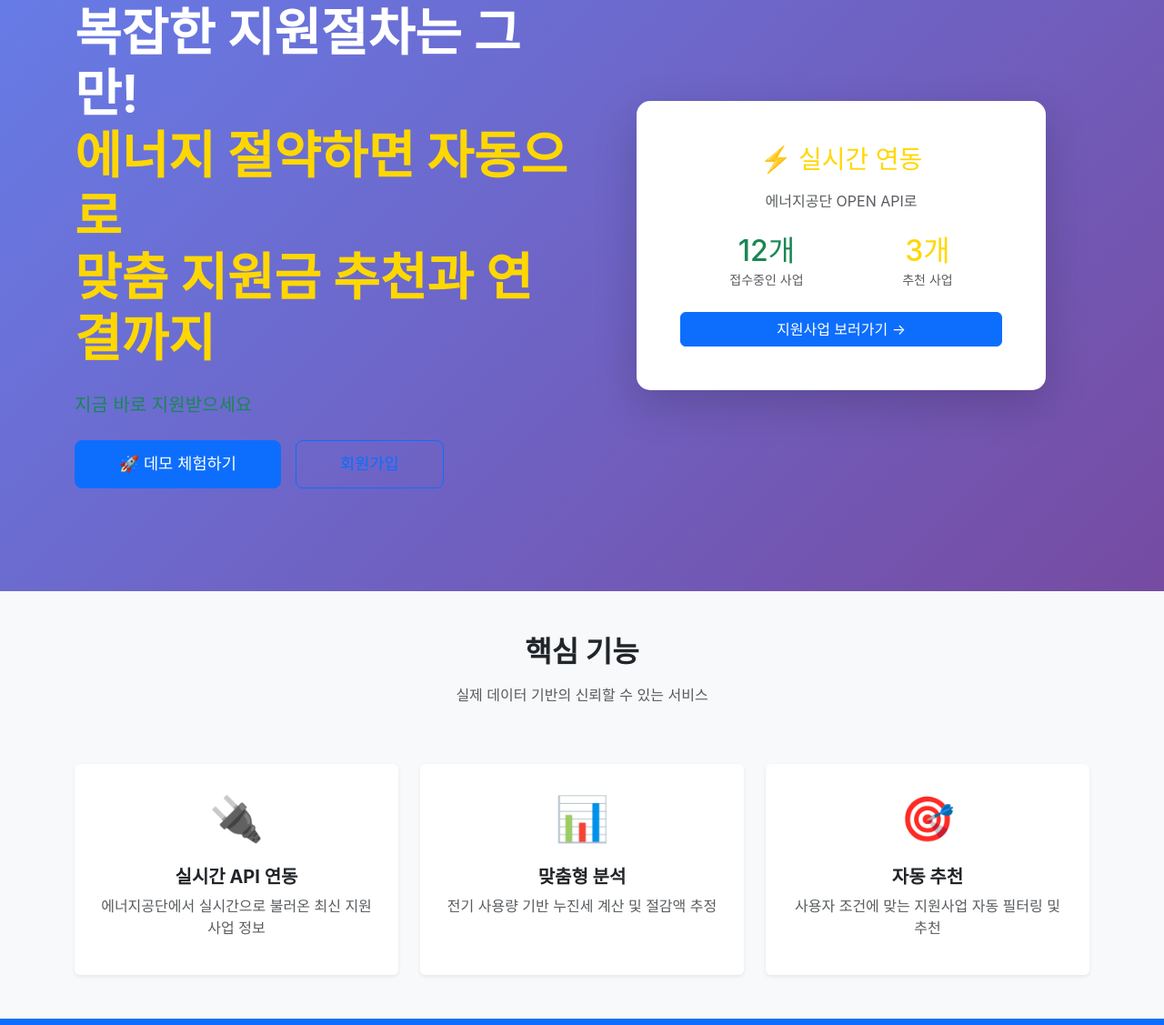
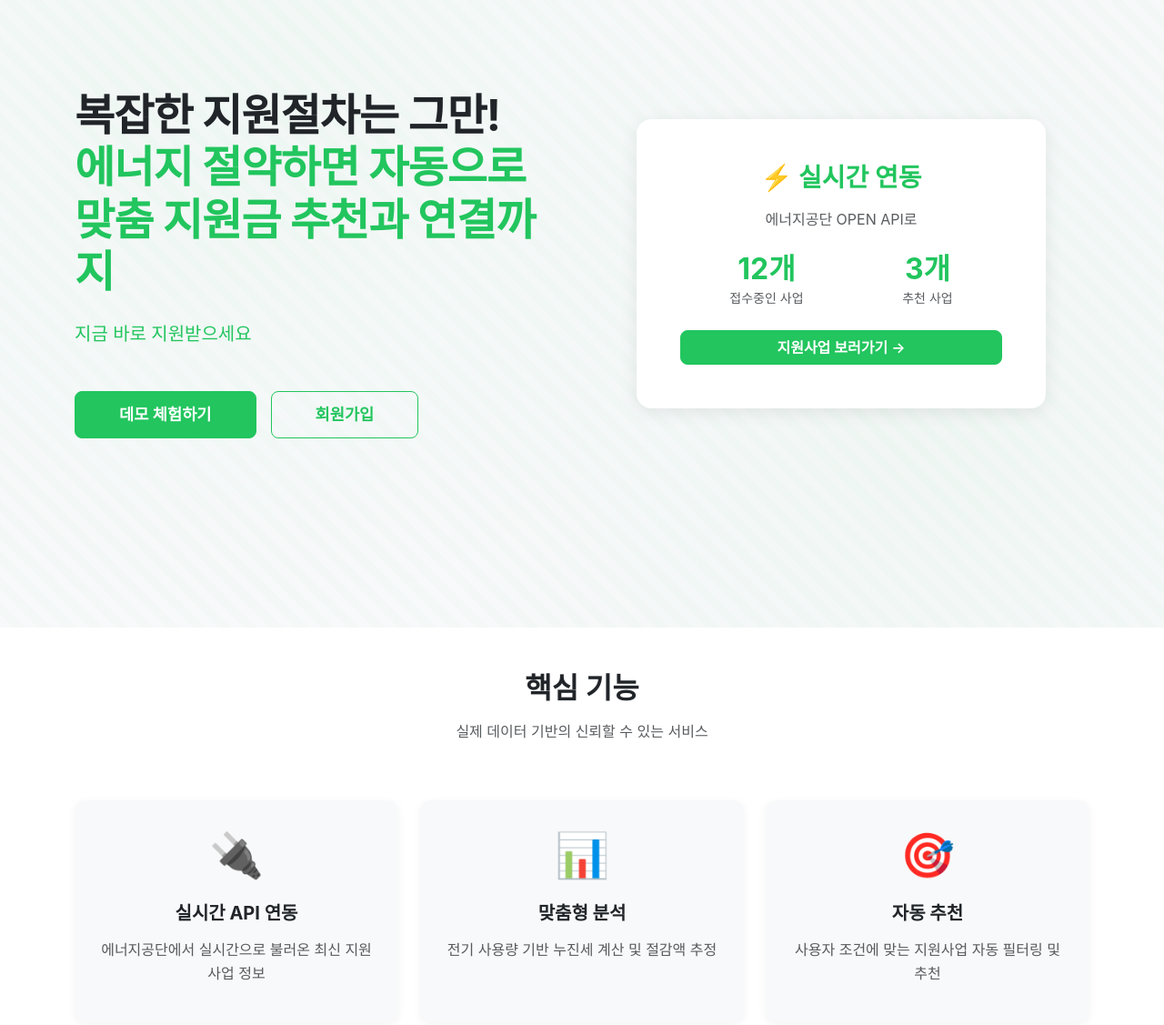
Before and after one commit to kimdain0222/energy_final, a website: page frontend/index.html in a window 1280 px wide. Shown: the part 172-1299 px from the top of the page at 91% size. Drawn offline with nearby package versions, Linux system fonts and the light colour scheme.

Commit message:
메인 페이지 ui변경

```diff
--- a/frontend/css/style.css
+++ b/frontend/css/style.css
@@ -12,17 +12,36 @@ body {
 
 /* 히어로 섹션 */
 .hero-section {
-    background: linear-gradient(135deg, #667eea 0%, #764ba2 100%);
-    color: white;
-    padding: 80px 0;
+    background: #f8f9fa;
+    background-image:
+        radial-gradient(circle at 20% 30%, rgba(34, 197, 94, 0.03) 0%, transparent 50%),
+        radial-gradient(circle at 80% 70%, rgba(22, 163, 74, 0.03) 0%, transparent 50%);
+    color: #212529;
+    padding: 100px 0;
+    position: relative;
+}
+
+.hero-section::before {
+    content: '';
+    position: absolute;
+    top: 0;
+    left: 0;
+    right: 0;
+    bottom: 0;
+    background:
+        repeating-linear-gradient(45deg, transparent, transparent 10px, rgba(34, 197, 94, 0.02) 10px, rgba(34, 197, 94, 0.02) 20px);
+    pointer-events: none;
 }
 
 .hero-section .text-primary {
-    color: #ffd700 !important;
+    color: #22c55e !important;
+    font-weight: 700;
 }
 
 .hero-section h1 {
-    color: white;
+    color: #212529;
+    line-height: 1.3;
+    letter-spacing: -0.02em;
 }
 
 .hero-image .card {
--- a/frontend/index.html
+++ b/frontend/index.html
@@ -11,7 +11,7 @@
     <!-- 네비게이션 -->
     <nav class="navbar navbar-expand-lg navbar-light bg-white shadow-sm">
         <div class="container">
-            <a class="navbar-brand fw-bold text-primary" href="index.html">⚡ 에너지절약</a>
+            <a class="navbar-brand fw-bold" href="index.html" style="color: #22c55e;">⚡ 에너지절약</a>
             <button class="navbar-toggler" type="button" data-bs-toggle="collapse" data-bs-target="#navbarNav">
                 <span class="navbar-toggler-icon"></span>
             </button>
@@ -21,7 +21,7 @@
                         <a class="nav-link" href="login.html">로그인</a>
                     </li>
                     <li class="nav-item ms-2">
-                        <a class="btn btn-primary text-white px-3" href="register.html" style="display: inline-block;">회원가입</a>
+                        <a class="btn text-white px-3" href="register.html" style="display: inline-block; background-color: #22c55e; border-color: #22c55e;">회원가입</a>
                     </li>
                 </ul>
             </div>
@@ -32,41 +32,41 @@
     <section class="hero-section">
         <div class="container">
             <div class="row align-items-center min-vh-75">
-                <div class="col-lg-6">
-                    <h1 class="display-4 fw-bold mb-4">
+                <div class="col-lg-6" style="position: relative; z-index: 1;">
+                    <h1 class="display-4 fw-bold mb-4" style="font-size: 3rem; line-height: 1.2;">
                         복잡한 지원절차는 그만!<br>
                         <span class="text-primary">에너지 절약하면 자동으로</span><br>
                         <span class="text-primary">맞춤 지원금 추천과 연결까지</span>
                     </h1>
-                    <p class="lead mb-4">
-                        <strong class="text-success">지금 바로 지원받으세요</strong>
+                    <p class="lead mb-5" style="font-size: 1.25rem; color: #495057; font-weight: 500;">
+                        <span style="color: #22c55e;">지금 바로 지원받으세요</span>
                     </p>
                     <div class="d-flex gap-3 flex-wrap">
-                        <a href="analyze.html" class="btn btn-primary btn-lg px-5">
-                            🚀 데모 체험하기
+                        <a href="analyze.html" class="btn btn-lg px-5" style="background-color: #22c55e; border-color: #22c55e; color: white; font-weight: 600; border-radius: 8px;">
+                            데모 체험하기
                         </a>
-                        <a href="register.html" class="btn btn-outline-primary btn-lg px-5">
+                        <a href="register.html" class="btn btn-outline-primary btn-lg px-5" style="border-color: #22c55e; color: #22c55e; font-weight: 600; border-radius: 8px;">
                             회원가입
                         </a>
                     </div>
                 </div>
-                <div class="col-lg-6 text-center">
+                <div class="col-lg-6 text-center" style="position: relative; z-index: 1;">
                     <div class="hero-image p-5">
-                        <div class="card shadow-lg border-0">
+                        <div class="card border-0" style="background: white; border-radius: 16px; box-shadow: 0 4px 20px rgba(0, 0, 0, 0.08);">
                             <div class="card-body p-5">
-                                <h3 class="text-primary mb-3">⚡ 실시간 연동</h3>
-                                <p class="text-muted mb-4">에너지공단 OPEN API로</p>
+                                <h3 class="mb-3" style="color: #22c55e; font-weight: 700;">⚡ 실시간 연동</h3>
+                                <p class="text-muted mb-4" style="color: #6c757d;">에너지공단 OPEN API로</p>
                                 <div class="d-flex justify-content-around mb-4">
                                     <div>
-                                        <h2 class="text-success mb-0">12개</h2>
+                                        <h2 class="mb-0" style="color: #22c55e; font-weight: 700;">12개</h2>
                                         <small class="text-muted">접수중인 사업</small>
                                     </div>
                                     <div>
-                                        <h2 class="text-primary mb-0">3개</h2>
+                                        <h2 class="mb-0" style="color: #22c55e; font-weight: 700;">3개</h2>
                                         <small class="text-muted">추천 사업</small>
                                     </div>
                                 </div>
-                                <a href="programs.html" class="btn btn-primary w-100">
+                                <a href="programs.html" class="btn w-100" style="background-color: #22c55e; border-color: #22c55e; color: white; font-weight: 600; border-radius: 8px;">
                                     지원사업 보러가기 →
                                 </a>
                             </div>
@@ -78,39 +78,39 @@
     </section>
 
     <!-- 주요 기능 섹션 -->
-    <section class="py-5 bg-light">
+    <section class="py-5" style="background: white;">
         <div class="container">
             <div class="row text-center mb-5">
                 <div class="col-12">
-                    <h2 class="fw-bold mb-3">핵심 기능</h2>
-                    <p class="text-muted">실제 데이터 기반의 신뢰할 수 있는 서비스</p>
+                    <h2 class="fw-bold mb-3" style="color: #212529;">핵심 기능</h2>
+                    <p class="text-muted" style="color: #6c757d;">실제 데이터 기반의 신뢰할 수 있는 서비스</p>
                 </div>
             </div>
             <div class="row g-4">
                 <div class="col-md-4">
-                    <div class="card h-100 border-0 shadow-sm">
+                    <div class="card h-100 border-0" style="background: #f8f9fa; border-radius: 12px; box-shadow: 0 2px 10px rgba(0, 0, 0, 0.05);">
                         <div class="card-body text-center p-4">
-                            <div class="feature-icon mb-3">🔌</div>
-                            <h5 class="fw-bold">실시간 API 연동</h5>
-                            <p class="text-muted">에너지공단에서 실시간으로 불러온 최신 지원사업 정보</p>
+                            <div class="feature-icon mb-3" style="font-size: 48px;">🔌</div>
+                            <h5 class="fw-bold mb-3" style="color: #212529;">실시간 API 연동</h5>
+                            <p class="text-muted" style="color: #6c757d; line-height: 1.6;">에너지공단에서 실시간으로 불러온 최신 지원사업 정보</p>
                         </div>
                     </div>
                 </div>
                 <div class="col-md-4">
-                    <div class="card h-100 border-0 shadow-sm">
+                    <div class="card h-100 border-0" style="background: #f8f9fa; border-radius: 12px; box-shadow: 0 2px 10px rgba(0, 0, 0, 0.05);">
                         <div class="card-body text-center p-4">
-                            <div class="feature-icon mb-3">📊</div>
-                            <h5 class="fw-bold">맞춤형 분석</h5>
-                            <p class="text-muted">전기 사용량 기반 누진세 계산 및 절감액 추정</p>
+                            <div class="feature-icon mb-3" style="font-size: 48px;">📊</div>
+                            <h5 class="fw-bold mb-3" style="color: #212529;">맞춤형 분석</h5>
+                            <p class="text-muted" style="color: #6c757d; line-height: 1.6;">전기 사용량 기반 누진세 계산 및 절감액 추정</p>
                         </div>
                     </div>
                 </div>
                 <div class="col-md-4">
-                    <div class="card h-100 border-0 shadow-sm">
+                    <div class="card h-100 border-0" style="background: #f8f9fa; border-radius: 12px; box-shadow: 0 2px 10px rgba(0, 0, 0, 0.05);">
                         <div class="card-body text-center p-4">
-                            <div class="feature-icon mb-3">🎯</div>
-                            <h5 class="fw-bold">자동 추천</h5>
-                            <p class="text-muted">사용자 조건에 맞는 지원사업 자동 필터링 및 추천</p>
+                            <div class="feature-icon mb-3" style="font-size: 48px;">🎯</div>
+                            <h5 class="fw-bold mb-3" style="color: #212529;">자동 추천</h5>
+                            <p class="text-muted" style="color: #6c757d; line-height: 1.6;">사용자 조건에 맞는 지원사업 자동 필터링 및 추천</p>
                         </div>
                     </div>
                 </div>
@@ -119,11 +119,11 @@
     </section>
 
     <!-- CTA 섹션 -->
-    <section class="py-5 bg-primary text-white">
+    <section class="py-5" style="background: linear-gradient(135deg, #22c55e 0%, #16a34a 100%);">
         <div class="container text-center">
-            <h2 class="fw-bold mb-3">지금 바로 시작하세요</h2>
-            <p class="lead mb-4">1분만에 가입하고, 실제 지원사업을 확인해보세요</p>
-            <a href="register.html" class="btn btn-light btn-lg px-5">무료로 시작하기</a>
+            <h2 class="fw-bold mb-3" style="color: white;">지금 바로 시작하세요</h2>
+            <p class="lead mb-4" style="color: rgba(255, 255, 255, 0.9);">1분만에 가입하고, 실제 지원사업을 확인해보세요</p>
+            <a href="register.html" class="btn btn-lg px-5" style="background: white; color: #22c55e; font-weight: 600; border-radius: 8px; border: none;">무료로 시작하기</a>
         </div>
     </section>
 
```
